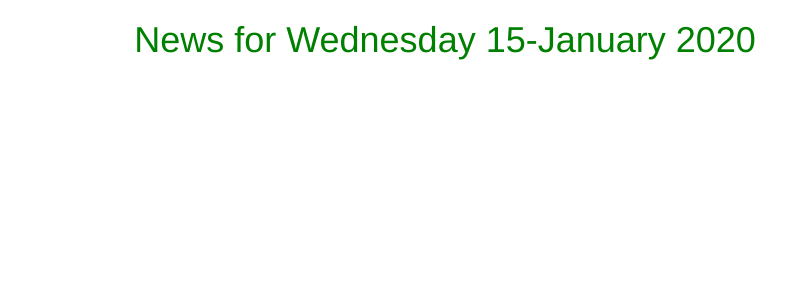
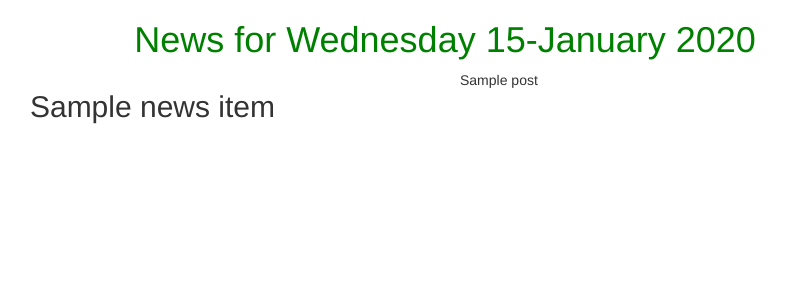
Before and after one commit to Kibet1816/Mtribune, a Django app: template news/templates/all-news/today-news.html in a window 1280 px wide. Shown: the part 52-352 px from the top of the page, without its empty margins (195-981 px from the left). Run offline with Django 3.2, Linux system fonts and the light colour scheme; the template is opened without the code that fills it: most values are stand-ins (such as "Sample title", 1, 10 or a date in 2020); some libraries are stand-ins or nearby versions.

Commit message:
Install pillow

```diff
--- a/news/templates/all-news/today-news.html
+++ b/news/templates/all-news/today-news.html
@@ -2,4 +2,25 @@
 
 {% block content %}
 {{block.super}}
+
+<div class="container">
+
+    <!-- Looping through news -->
+    {% for news_item in news %}
+    <div class="row">
+        <!-- displaying news articles -->
+        <div class="col-xs-6 col-md-6 col-sm-6 col-lg-6" >
+            <h2 class="text-center" > {{news_item.title}} </h2>
+        </div>
+        <div class="col-md-6">
+            <p> {{news_item.post}} </p>
+        </div>
+    </div>
+    {% empty %}
+    <div class="row">
+        <h2 class="text-center" >There No news Items</h2>
+    </div>
+    {% endfor %}
+</div>
+
 {% endblock %}
--- a/requirements.txt
+++ b/requirements.txt
@@ -1,6 +1,7 @@
 autopep8==1.4.4
 Django==1.11
 django-bootstrap3==11.1.0
+Pillow==6.1.0
 pkg-resources==0.0.0
 psycopg2==2.8.3
 pycodestyle==2.5.0
```
Also changed, not shown: news/views.py (+5 -2 lines), static/photos/area51.jpeg (added).
